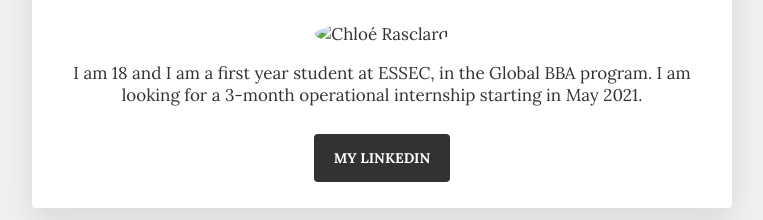
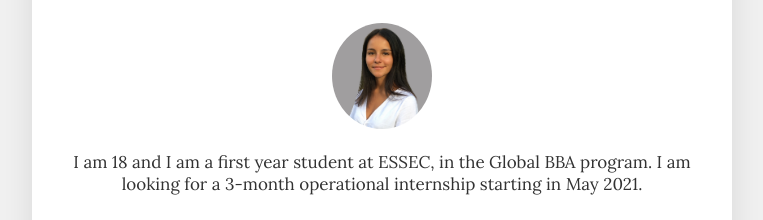
Before and after one commit to chloe-rasclard/my-profile, a plain HTML site: page index.html in a window 1280 px wide. Shown: the part 152-372 px from the top of the page, without its empty margins (258-1021 px from the left). Drawn offline with Linux system fonts and the light colour scheme.

Commit message:
Update index.html

```diff
--- a/index.html
+++ b/index.html
@@ -17,7 +17,7 @@
 		<div class="container">
 			<div class="card-white" id="introduction">
 				<h1>Hello, I'm Chloé 🌸</h1>
-				<img src="images/picture1.jpg" class="img-circle" width="100px" alt="Chloé Rasclard">
+				<img src="picture1.jpg" class="img-circle" width="100px" alt="Chloé Rasclard">
 				<p>
 				I am 18 and I am a first year student at ESSEC, in the Global BBA program. I am looking for a 3-month operational internship starting in May 2021.
 				</p>
```
